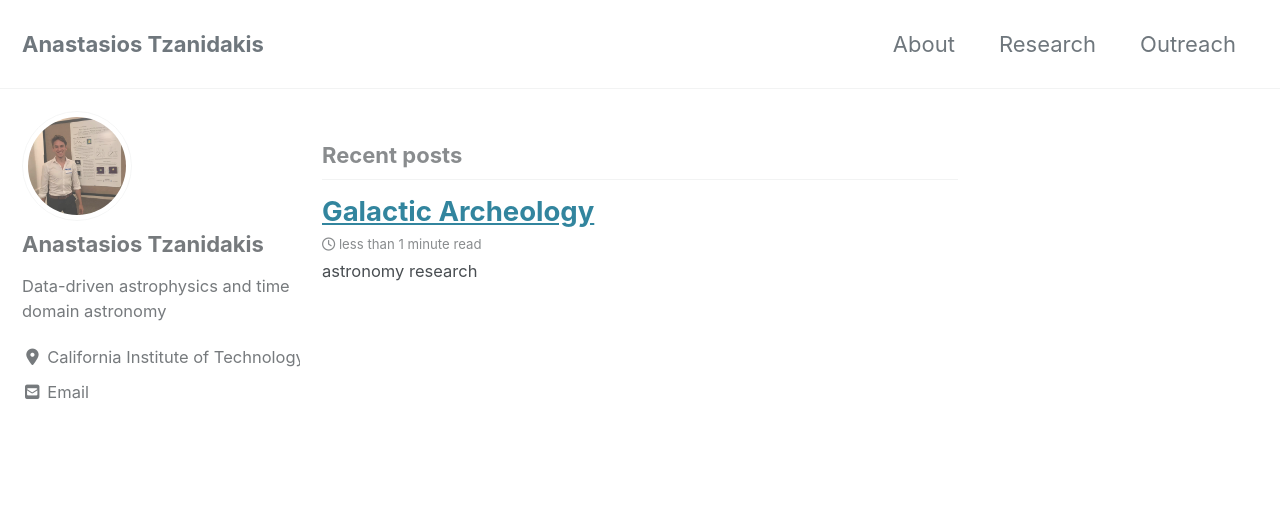
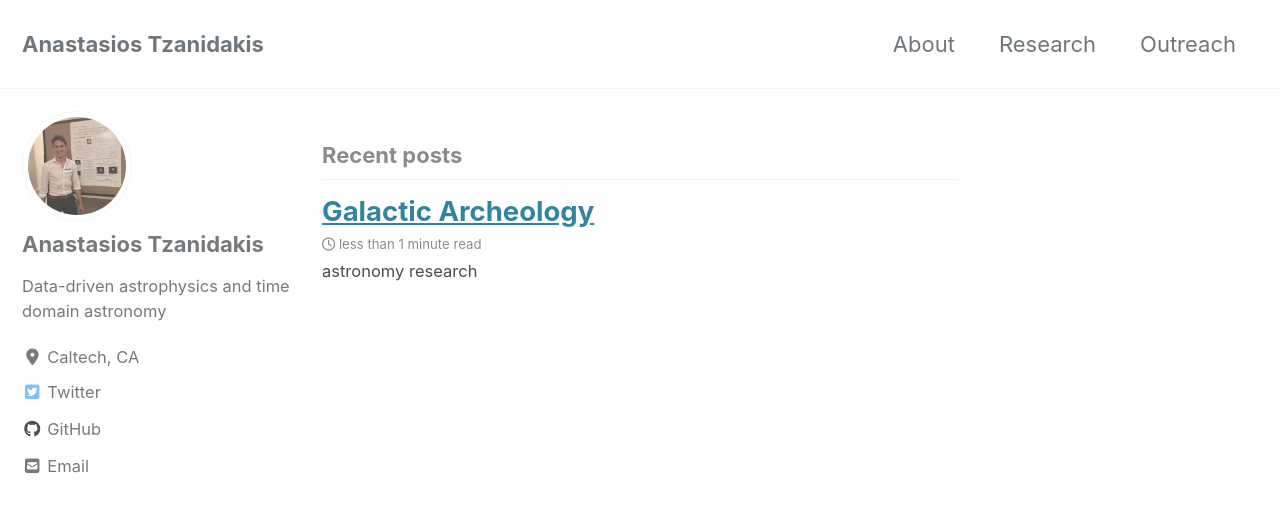
Before and after one commit to AndyTza/andytza.github.io, a Jekyll site: the page built from index.html, in a window 1280 px wide and 900 px high. Shown: the top 512 px of the window. Built offline with Jekyll 4.4.1, drawn with Linux system fonts in a browser that asks for light colours; cached includes are drawn as plain includes; nearby versions of some CDN libraries; the list of posts is cut into pages by our own code.

Commit message:
new hyperlinks

```diff
--- a/_config.yml
+++ b/_config.yml
@@ -110,7 +110,7 @@
   name             : "Anastasios Tzanidakis"
   avatar           : "/images/nas-post.jpg" #
   bio              : "Data-driven astrophysics and time domain astronomy"
-  location         : "California Institute of Technology, CA"
+  location         : "Caltech, CA"
   email            : atzanida@caltech.edu
   links:
     - label: "Email"
@@ -121,13 +121,13 @@
       # url: "https://your-website.com"
     - label: "Twitter"
       icon: "fab fa-fw fa-twitter-square"
-      # url: "https://twitter.com/"
+      url: "https://twitter.com/Andy_Tzanidakis"
     - label: "Facebook"
       icon: "fab fa-fw fa-facebook-square"
       # url: "https://facebook.com/"
     - label: "GitHub"
       icon: "fab fa-fw fa-github"
-      # url: "https://github.com/"
+      url: "https://github.com/AndyTza"
     - label: "Instagram"
       icon: "fab fa-fw fa-instagram"
       # url: "https://instagram.com/"
```
